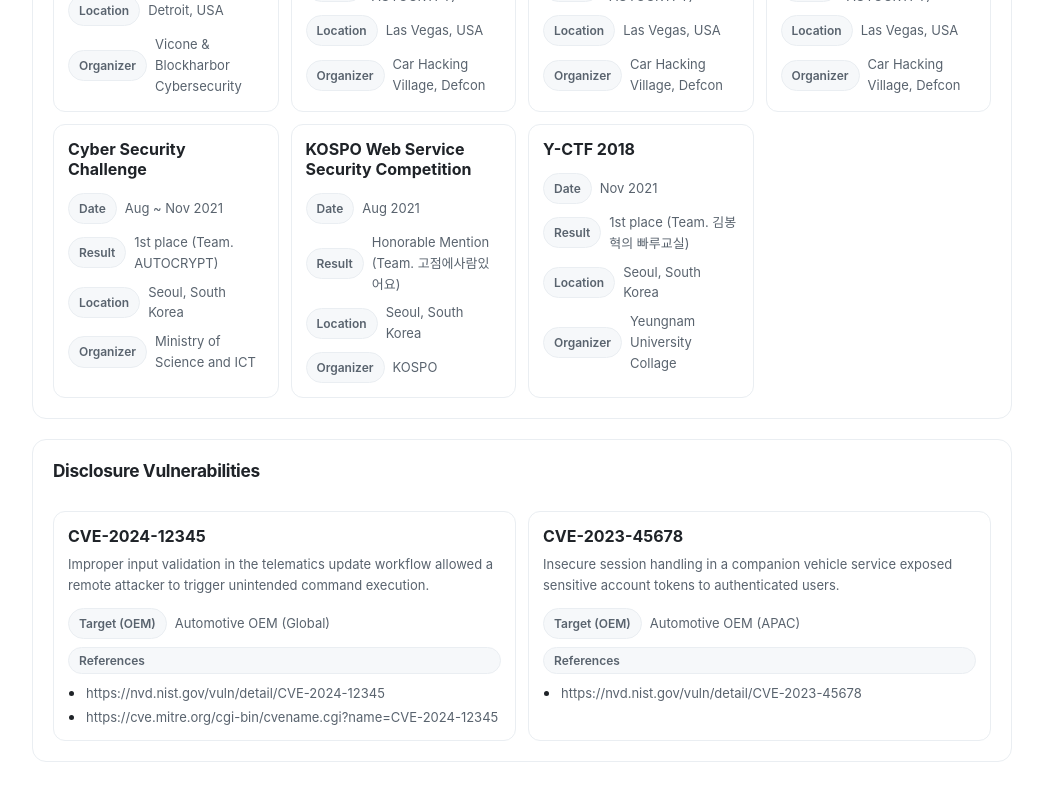
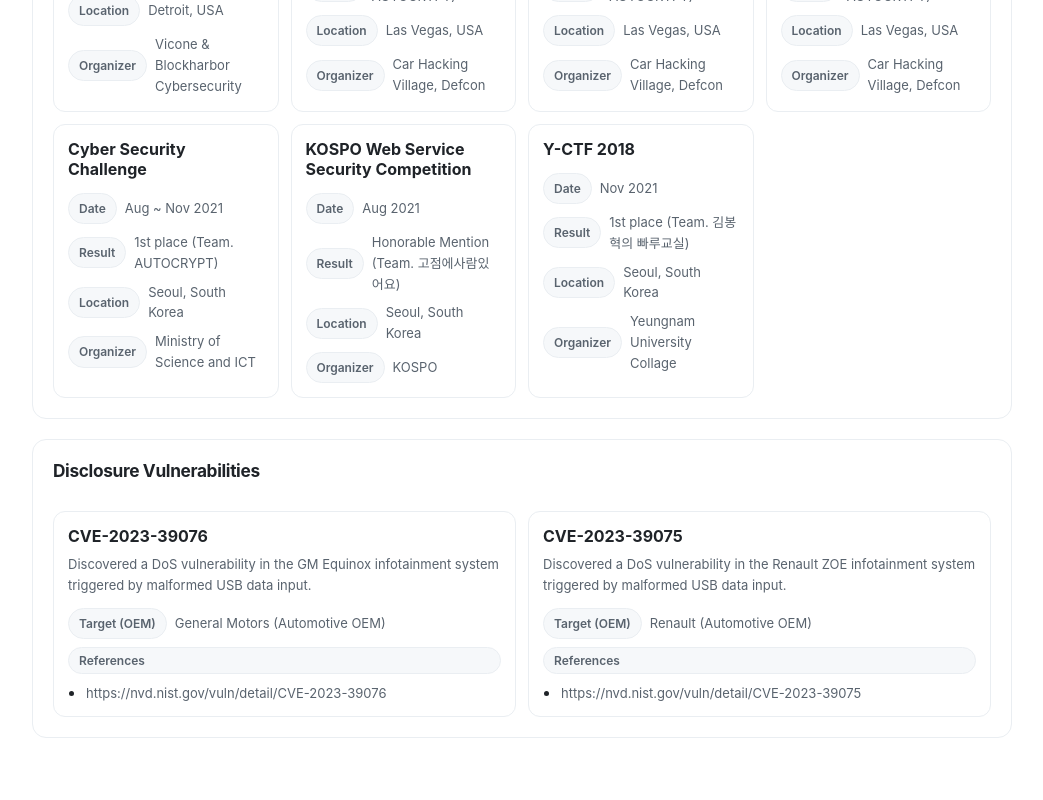
Before and after one commit to dhje0ng/blog, a Next.js app: page /about in a window 1280 px wide. Shown: the part 1496-2296 px from the top of the page, without its empty margins (118-1161 px from the left). Built offline with nearby package versions, Linux system fonts and the light colour scheme.

Commit message:
Update about/page.tsx

```diff
--- a/app/about/page.tsx
+++ b/app/about/page.tsx
@@ -14,22 +14,21 @@
 
 const disclosureVulnerabilities = [
   {
-    cveId: "CVE-2024-12345",
-    description: "Improper input validation in the telematics update workflow allowed a remote attacker to trigger unintended command execution.",
-    target: "Automotive OEM (Global)",
+    cveId: "CVE-2023-39076",
+    description: "Discovered a DoS vulnerability in the GM Equinox infotainment system triggered by malformed USB data input.",
+    target: "General Motors (Automotive OEM)",
     references: [
-      "https://nvd.nist.gov/vuln/detail/CVE-2024-12345",
-      "https://cve.mitre.org/cgi-bin/cvename.cgi?name=CVE-2024-12345"
+      "https://nvd.nist.gov/vuln/detail/CVE-2023-39076",
     ]
   },
   {
-    cveId: "CVE-2023-45678",
-    description: "Insecure session handling in a companion vehicle service exposed sensitive account tokens to authenticated users.",
-    target: "Automotive OEM (APAC)",
+    cveId: "CVE-2023-39075",
+    description: "Discovered a DoS vulnerability in the Renault ZOE infotainment system triggered by malformed USB data input.",
+    target: "Renault (Automotive OEM)",
     references: [
-      "https://nvd.nist.gov/vuln/detail/CVE-2023-45678"
+      "https://nvd.nist.gov/vuln/detail/CVE-2023-39075"
     ]
-  }
+  },
 ];
 
 const featuredCompetitions = [
```
